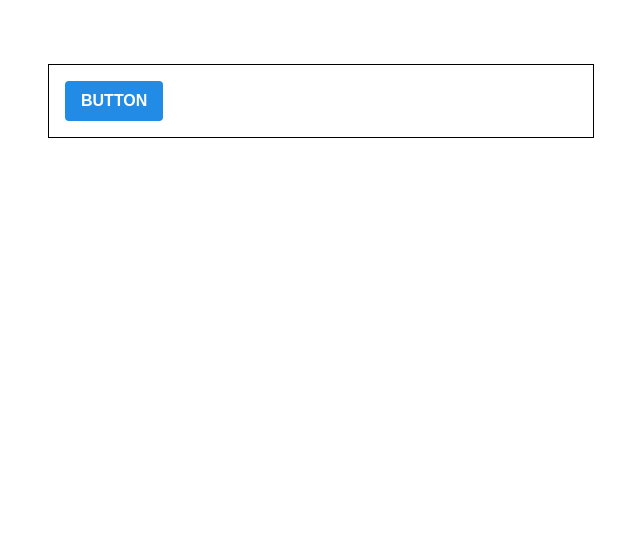
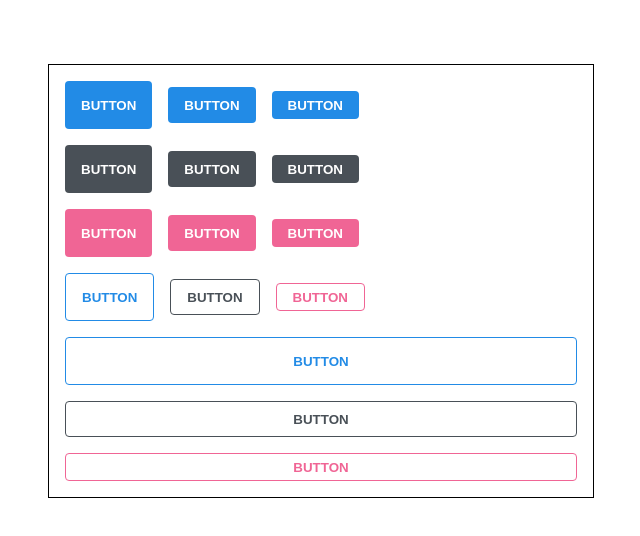
Before and after one commit to An-Junyeop/styled-components-learn, a React (Create React App) app: page / in a window 1280 px wide. Shown: the top 536 px of the page, without its empty margins (319-959 px from the left). Built offline with nearby package versions, Linux system fonts and the light colour scheme.

Commit message:
Styled components 간단 사용 예제 * 상태값을 받는 Button 만들기   - color, size, outline, fullWidth 값을 받아 값에 맞는 스타일을 각 적용

```diff
--- a/package.json
+++ b/package.json
@@ -6,6 +6,7 @@
     "@testing-library/jest-dom": "^5.16.2",
     "@testing-library/react": "^12.1.3",
     "@testing-library/user-event": "^13.5.0",
+    "polished": "^4.1.4",
     "react": "^17.0.2",
     "react-dom": "^17.0.2",
     "react-scripts": "5.0.0",
--- a/src/App.js
+++ b/src/App.js
@@ -1,5 +1,5 @@
 import React from 'react';
-import styled from 'styled-components';
+import styled, { ThemeProvider } from 'styled-components';
 import Button from './components/Button';
 
 const AppBlock = styled.div`
@@ -9,11 +9,75 @@ const AppBlock = styled.div`
 	padding: 1rem;
 `;
 
+const ButtonGroup = styled.div`
+	& + & {
+		margin-top: 1rem;
+	}
+`;
+
 function App() {
 	return (
-		<AppBlock>
-			<Button>BUTTON</Button>
-		</AppBlock>
+		<ThemeProvider
+			theme={{
+				palette: {
+					blue: '#228be6',
+					gray: '#495057',
+					pink: '#f06595',
+				},
+			}}
+		>
+			<AppBlock>
+				<ButtonGroup>
+					<Button color='blue' size='large'>
+						BUTTON
+					</Button>
+					<Button color='blue'>BUTTON</Button>
+					<Button color='blue' size='small'>
+						BUTTON
+					</Button>
+				</ButtonGroup>
+				<ButtonGroup>
+					<Button color='gray' size='large'>
+						BUTTON
+					</Button>
+					<Button color='gray'>BUTTON</Button>
+					<Button color='gray' size='small'>
+						BUTTON
+					</Button>
+				</ButtonGroup>
+				<ButtonGroup>
+					<Button color='pink' size='large'>
+						BUTTON
+					</Button>
+					<Button color='pink'>BUTTON</Button>
+					<Button color='pink' size='small'>
+						BUTTON
+					</Button>
+				</ButtonGroup>
+				<ButtonGroup>
+					<Button color='blue' size='large' outline>
+						BUTTON
+					</Button>
+					<Button color='gray' outline>
+						BUTTON
+					</Button>
+					<Button color='pink' size='small' outline>
+						BUTTON
+					</Button>
+				</ButtonGroup>
+				<ButtonGroup>
+					<Button color='blue' size='large' outline fullWidth>
+						BUTTON
+					</Button>
+					<Button color='gray' outline fullWidth>
+						BUTTON
+					</Button>
+					<Button color='pink' size='small' outline fullWidth>
+						BUTTON
+					</Button>
+				</ButtonGroup>
+			</AppBlock>
+		</ThemeProvider>
 	);
 }
 
--- a/src/components/Button.js
+++ b/src/components/Button.js
@@ -1,5 +1,66 @@
 import React from 'react';
-import styled from 'styled-components';
+import styled, { css } from 'styled-components';
+import { lighten, darken } from 'polished';
+
+const colorStyles = css`
+	${({ theme, color }) => {
+		const selected = theme.palette[color];
+		return css`
+			background: ${selected};
+			&:hover {
+				background: ${lighten(0.1, selected)};
+			}
+			&:active {
+				background: ${darken(0.1, selected)};
+			}
+			${props =>
+				props.outline &&
+				css`
+					color: ${selected};
+					background: none;
+					border: 1px solid ${selected};
+					&:hover {
+						background: ${selected};
+						color: white;
+					}
+				`}
+		`;
+	}}
+`;
+
+const sizes = {
+	large: {
+		height: '3rem',
+		fontSize: '1.25rem',
+	},
+	medium: {
+		height: '2.25rem',
+		fontSize: '1rem',
+	},
+	small: {
+		height: '1.75rem',
+		fontSize: '0.875rem',
+	},
+};
+const sizeStyles = css`
+	${({ size }) => css`
+		height: ${sizes[size].height};
+		font: ${sizes[size].fontSize};
+	`}
+`;
+
+const fullWidthStyle = css`
+	${({ fullWidth }) =>
+		fullWidth &&
+		css`
+			width: 100%;
+			justify-content: center;
+			&:not(:first-child) {
+				margin-left: 0 !important;
+				margin-top: 1rem;
+			}
+		`}
+`;
 
 const StyledButton = styled.button`
 	/* 공통 스타일*/
@@ -13,27 +74,37 @@ const StyledButton = styled.button`
 	cursor: pointer;
 	padding: 0 1rem;
 
+	/* 색상 */
+	${colorStyles}
+
 	/* 크기 */
-	height: 2.5rem;
-	font-size: 1rem;
-
-	/* 색상 */
-	background: #228be6;
-	&:hover {
-		background: #339af0;
-	}
-	&:active {
-		background: #1c73d6;
-	}
+	${sizeStyles}
 
 	/* 기타 */
 	& + & {
 		margin-left: 1rem;
 	}
+
+	${fullWidthStyle}
 `;
 
-const Button = ({ children, ...rest }) => {
-	return <StyledButton {...rest}>{children}</StyledButton>;
+const Button = ({ children, color, size, outline, fullWidth, ...rest }) => {
+	return (
+		<StyledButton
+			color={color}
+			size={size}
+			outline={outline}
+			fullWidth={fullWidth}
+			{...rest}
+		>
+			{children}
+		</StyledButton>
+	);
+};
+
+Button.defaultProps = {
+	color: 'blue',
+	size: 'medium',
 };
 
 export default Button;
```
Also changed, not shown: 1 other file (tests, documents, lock files or other folders).
